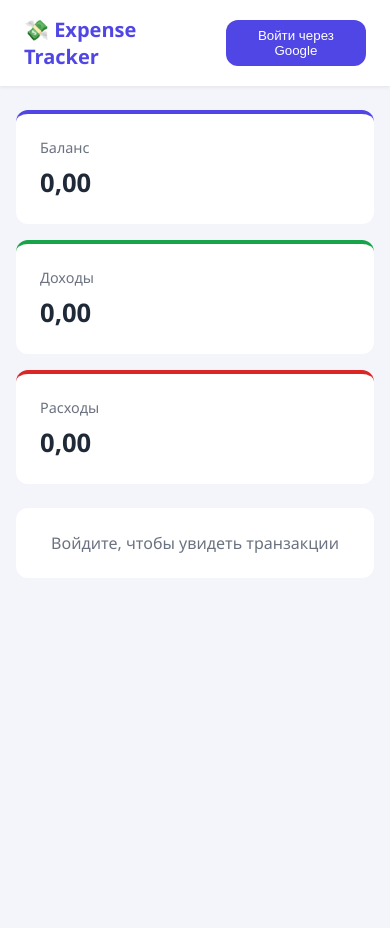
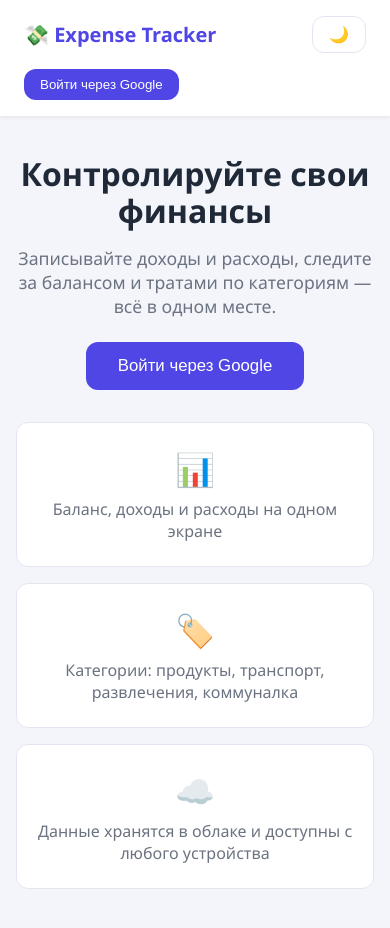
Before and after one commit to milanna0806/expense-tracker, a website: page index.html in a window 390 px wide. Before the commit the page ends 844 px from the top, so only its background shows below. Drawn offline with nearby package versions, Linux system fonts and the light colour scheme.

Commit message:
Добавить стартовый экран и переключатель темы

```diff
--- a/index.html
+++ b/index.html
@@ -4,15 +4,29 @@
   <meta charset="UTF-8">
   <meta name="viewport" content="width=device-width, initial-scale=1">
   <title>Expense Tracker</title>
+  <script>try{var t=localStorage.getItem('theme')||(matchMedia('(prefers-color-scheme: dark)').matches?'dark':'light');document.documentElement.dataset.theme=t}catch(e){}</script>
   <link rel="stylesheet" href="css/style.css">
 </head>
 <body class="page">
   <header class="header">
     <div class="header__logo">💸 Expense Tracker</div>
     <span class="header__greeting" id="greeting"></span>
+    <button class="header__theme" id="theme-btn" type="button" aria-label="Сменить тему">🌙</button>
     <button class="header__btn" id="auth-btn" type="button">Войти через Google</button>
   </header>
 
+  <section class="welcome" id="welcome">
+    <h1 class="welcome__title">Контролируйте свои финансы</h1>
+    <p class="welcome__text">Записывайте доходы и расходы, следите за балансом и тратами по категориям — всё в одном месте.</p>
+    <button class="welcome__btn" id="welcome-btn" type="button">Войти через Google</button>
+    <ul class="welcome__features">
+      <li class="welcome__feature"><span class="welcome__icon">📊</span>Баланс, доходы и расходы на одном экране</li>
+      <li class="welcome__feature"><span class="welcome__icon">🏷️</span>Категории: продукты, транспорт, развлечения, коммуналка</li>
+      <li class="welcome__feature"><span class="welcome__icon">☁️</span>Данные хранятся в облаке и доступны с любого устройства</li>
+    </ul>
+  </section>
+
+  <div class="app" id="app" hidden>
   <main class="page__content">
     <section class="summary">
       <article class="summary-card summary-card--balance">
@@ -29,7 +43,7 @@
       </article>
     </section>
 
-    <form class="form" id="tx-form" hidden>
+    <form class="form" id="tx-form">
       <input class="form__field" name="title" placeholder="Название" required>
       <input class="form__field" name="amount" type="number" min="0.01" step="0.01" placeholder="Сумма" required>
       <select class="form__field" name="type">
@@ -53,6 +67,7 @@
       <p class="transactions__empty" id="tx-empty">Войдите, чтобы увидеть транзакции</p>
     </section>
   </main>
+  </div>
 
   <script src="https://cdn.jsdelivr.net/npm/@supabase/supabase-js@2"></script>
   <script src="js/app.js"></script>
--- a/js/app.js
+++ b/js/app.js
@@ -1,65 +1,50 @@
 // 1. Вставьте данные своего проекта Supabase (Project Settings → API)
-const SUPABASE_URL = "https://phezoeinwrgdouuhafgz.supabase.co";
-const SUPABASE_KEY = "sb_publishable_0QVrXPIHnMUzE5b3fRMOPQ_E40ygTnC";
+const SUPABASE_URL = 'https://phezoeinwrgdouuhafgz.supabase.co';
+const SUPABASE_KEY = 'sb_publishable_0QVrXPIHnMUzE5b3fRMOPQ_E40ygTnC';
 
 const sb = supabase.createClient(SUPABASE_URL, SUPABASE_KEY);
 const $ = (id) => document.getElementById(id);
-const CATEGORIES = {
-  food: "Продукты",
-  transport: "Транспорт",
-  entertainment: "Развлечения",
-  bills: "Коммуналка",
-};
-const fmt = (n) =>
-  Number(n).toLocaleString("ru-RU", {
-    minimumFractionDigits: 2,
-    maximumFractionDigits: 2,
-  });
+const CATEGORIES = { food: 'Продукты', transport: 'Транспорт', entertainment: 'Развлечения', bills: 'Коммуналка' };
+const fmt = (n) => Number(n).toLocaleString('ru-RU', { minimumFractionDigits: 2, maximumFractionDigits: 2 });
 
 let user = null;
 let channel = null;
 
-const login = () =>
-  sb.auth.signInWithOAuth({
-    provider: "google",
-    options: { redirectTo: window.location.href },
-  });
+const login = () => sb.auth.signInWithOAuth({ provider: 'google', options: { redirectTo: window.location.href } });
 const logout = () => sb.auth.signOut();
 
 function renderSummary(rows) {
-  const sum = (t) =>
-    rows.filter((r) => r.type === t).reduce((s, r) => s + Number(r.amount), 0);
-  const inc = sum("income"),
-    exp = sum("expense");
-  $("income").textContent = fmt(inc);
-  $("expense").textContent = fmt(exp);
-  $("balance").textContent = fmt(inc - exp);
+  const sum = (t) => rows.filter((r) => r.type === t).reduce((s, r) => s + Number(r.amount), 0);
+  const inc = sum('income'), exp = sum('expense');
+  $('income').textContent = fmt(inc);
+  $('expense').textContent = fmt(exp);
+  $('balance').textContent = fmt(inc - exp);
 }
 
 function renderList(rows) {
-  const list = $("tx-list");
+  const list = $('tx-list');
   list.replaceChildren();
-  $("tx-empty").hidden = rows.length > 0;
-  $("tx-empty").textContent = "Транзакций пока нет";
+  $('tx-empty').hidden = rows.length > 0;
+  $('tx-empty').textContent = 'Транзакций пока нет';
   rows.forEach((r) => {
-    const li = document.createElement("li");
-    li.className = "transaction-item";
+    const li = document.createElement('li');
+    li.className = 'transaction-item';
 
-    const title = document.createElement("span");
-    title.className = "transaction-item__title";
+    const title = document.createElement('span');
+    title.className = 'transaction-item__title';
     title.textContent = r.title;
 
-    const badge = document.createElement("span");
+    const badge = document.createElement('span');
     badge.className = `badge category--${r.category}`;
     badge.textContent = CATEGORIES[r.category] || r.category;
 
-    const date = document.createElement("span");
-    date.className = "transaction-item__date";
-    date.textContent = new Date(r.created_at).toLocaleDateString("ru-RU");
+    const date = document.createElement('span');
+    date.className = 'transaction-item__date';
+    date.textContent = new Date(r.created_at).toLocaleDateString('ru-RU');
 
-    const amount = document.createElement("span");
+    const amount = document.createElement('span');
     amount.className = `transaction-item__amount transaction-item__amount--${r.type}`;
-    amount.textContent = (r.type === "income" ? "+" : "−") + fmt(r.amount);
+    amount.textContent = (r.type === 'income' ? '+' : '−') + fmt(r.amount);
 
     li.append(title, badge, date, amount);
     list.append(li);
@@ -67,41 +52,28 @@ function renderList(rows) {
 }
 
 async function loadTransactions() {
-  const { data, error } = await sb
-    .from("transactions")
-    .select("*")
-    .order("created_at", { ascending: false });
-  if (error) return alert("Ошибка загрузки: " + error.message);
+  const { data, error } = await sb.from('transactions').select('*').order('created_at', { ascending: false });
+  if (error) return alert('Ошибка загрузки: ' + error.message);
   renderSummary(data);
   renderList(data);
 }
 
 function subscribe() {
   if (channel) sb.removeChannel(channel);
-  channel = sb
-    .channel("transactions-" + user.id)
-    .on(
-      "postgres_changes",
-      {
-        event: "*",
-        schema: "public",
-        table: "transactions",
-        filter: `user_id=eq.${user.id}`,
-      },
-      loadTransactions,
-    )
+  channel = sb.channel('transactions-' + user.id)
+    .on('postgres_changes', { event: '*', schema: 'public', table: 'transactions', filter: `user_id=eq.${user.id}` }, loadTransactions)
     .subscribe();
 }
 
 function applySession(session) {
   user = session?.user ?? null;
-  const btn = $("auth-btn");
-  btn.textContent = user ? "Выйти" : "Войти через Google";
+  const btn = $('auth-btn');
+  btn.textContent = user ? 'Выйти' : 'Войти через Google';
   btn.onclick = user ? logout : login;
-  $("greeting").textContent = user
-    ? `Привет, ${user.user_metadata?.full_name || user.email}!`
-    : "";
-  $("tx-form").hidden = !user;
+  $('greeting').textContent = user ? `Привет, ${user.user_metadata?.full_name || user.email}!` : '';
+  $('welcome').hidden = !!user;
+  $('app').hidden = !user;
+  $('greeting').hidden = !user;
 
   if (user) {
     loadTransactions();
@@ -110,24 +82,34 @@ function applySession(session) {
     if (channel) sb.removeChannel(channel);
     renderSummary([]);
     renderList([]);
-    $("tx-empty").hidden = false;
-    $("tx-empty").textContent = "Войдите, чтобы увидеть транзакции";
+    $('tx-empty').hidden = false;
+    $('tx-empty').textContent = 'Войдите, чтобы увидеть транзакции';
   }
 }
 
-$("tx-form").addEventListener("submit", async (e) => {
+$('tx-form').addEventListener('submit', async (e) => {
   e.preventDefault();
   const f = new FormData(e.target);
-  const { error } = await sb.from("transactions").insert({
+  const { error } = await sb.from('transactions').insert({
     user_id: user.id,
-    title: f.get("title").trim(),
-    amount: Number(f.get("amount")),
-    type: f.get("type"),
-    category: f.get("category"),
+    title: f.get('title').trim(),
+    amount: Number(f.get('amount')),
+    type: f.get('type'),
+    category: f.get('category')
   });
-  if (error) return alert("Ошибка: " + error.message);
+  if (error) return alert('Ошибка: ' + error.message);
   e.target.reset();
   loadTransactions();
 });
 
 sb.auth.onAuthStateChange((_event, session) => applySession(session));
+
+// --- Переключатель темы ---
+function setTheme(t) {
+  document.documentElement.dataset.theme = t;
+  try { localStorage.setItem('theme', t); } catch (e) {}
+  $('theme-btn').textContent = t === 'dark' ? '☀️' : '🌙';
+}
+$('theme-btn').addEventListener('click', () => setTheme(document.documentElement.dataset.theme === 'dark' ? 'light' : 'dark'));
+setTheme(document.documentElement.dataset.theme || 'light');
+$('welcome-btn').addEventListener('click', login);
--- a/src/scss/_form.scss
+++ b/src/scss/_form.scss
@@ -11,8 +11,10 @@
   &__field {
     flex: 1 1 140px;
     padding: v.$space-sm v.$space-md;
-    border: 1px solid #d1d5db;
+    border: 1px solid v.$border-color;
     border-radius: v.$radius;
+    background: v.$card-bg;
+    color: v.$text-color;
     font: inherit;
   }
 
--- a/src/scss/_header.scss
+++ b/src/scss/_header.scss
@@ -9,6 +9,16 @@
 
   &__logo { font-size: 1.25rem; font-weight: 700; color: v.$primary-color; }
   &__greeting { margin-left: auto; color: v.$muted-color; }
+  @include m.respond-to(mobile) { flex-wrap: wrap; &__greeting { display: none; } }
+
+  &__theme {
+    padding: v.$space-sm v.$space-md;
+    border: 1px solid v.$border-color;
+    border-radius: v.$radius;
+    background: transparent;
+    cursor: pointer;
+    font-size: 1rem;
+  }
 
   &__btn {
     padding: v.$space-sm v.$space-md;
--- /dev/null
+++ b/src/scss/_theme.scss
@@ -0,0 +1,25 @@
+:root {
+  --primary: #4f46e5;
+  --bg: #f4f5fb;
+  --surface: #ffffff;
+  --surface-alt: #eef0f8;
+  --border: #e3e6f0;
+  --text: #1f2937;
+  --muted: #6b7280;
+  --income: #16a34a;
+  --expense: #dc2626;
+}
+
+:root[data-theme='dark'] {
+  --primary: #818cf8;
+  --bg: #0f1220;
+  --surface: #1a1d2e;
+  --surface-alt: #232740;
+  --border: #2d3250;
+  --text: #e5e7eb;
+  --muted: #9ca3af;
+  --income: #4ade80;
+  --expense: #f87171;
+}
+
+body { transition: background 0.2s, color 0.2s; }
--- a/src/scss/_transactions.scss
+++ b/src/scss/_transactions.scss
@@ -15,13 +15,13 @@
     padding: v.$space-md v.$space-lg;
   }
 
-  &__head { background: #eef0f8; font-weight: 600; color: v.$muted-color; }
+  &__head { background: v.$surface-alt; font-weight: 600; color: v.$muted-color; }
   &__list { margin: 0; padding: 0; list-style: none; }
   &__empty { margin: 0; padding: v.$space-lg; text-align: center; color: v.$muted-color; }
 }
 
 .transaction-item {
-  border-top: 1px solid #eef0f5;
+  border-top: 1px solid v.$border-color;
 
   &__title { font-weight: 500; }
   &__date { color: v.$muted-color; font-size: 0.9rem; }
@@ -54,7 +54,7 @@
     @include m.flex(column, flex-start, flex-start, v.$space-sm);
     margin: v.$space-sm;
     padding: v.$space-md;
-    border: 1px solid #eef0f5;
+    border: 1px solid v.$border-color;
     border-radius: v.$radius;
   }
 
--- a/src/scss/_variables.scss
+++ b/src/scss/_variables.scss
@@ -1,10 +1,12 @@
-$primary-color: #4f46e5;
-$bg-color: #f4f5fb;
-$card-bg: #ffffff;
-$text-color: #1f2937;
-$muted-color: #6b7280;
-$income-color: #16a34a;
-$expense-color: #dc2626;
+$primary-color: var(--primary);
+$bg-color: var(--bg);
+$card-bg: var(--surface);
+$surface-alt: var(--surface-alt);
+$border-color: var(--border);
+$text-color: var(--text);
+$muted-color: var(--muted);
+$income-color: var(--income);
+$expense-color: var(--expense);
 
 $font-family: 'Segoe UI', Roboto, Arial, sans-serif;
 $radius: 12px;
--- /dev/null
+++ b/src/scss/_welcome.scss
@@ -0,0 +1,52 @@
+@use 'variables' as v;
+@use 'mixins' as m;
+
+.welcome {
+  max-width: 880px;
+  margin: 0 auto;
+  padding: 72px v.$space-md;
+  text-align: center;
+
+  &[hidden] { display: none; }
+
+  &__title { margin: 0 0 v.$space-md; font-size: 2.6rem; line-height: 1.15; }
+  &__text { margin: 0 auto v.$space-lg; max-width: 560px; font-size: 1.1rem; color: v.$muted-color; }
+
+  &__btn {
+    padding: 14px 32px;
+    border: 0;
+    border-radius: v.$radius;
+    background: v.$primary-color;
+    color: #fff;
+    font-size: 1.05rem;
+    cursor: pointer;
+    &:hover { opacity: 0.9; }
+  }
+
+  &__features {
+    display: grid;
+    grid-template-columns: repeat(3, 1fr);
+    gap: v.$gap;
+    margin: 56px 0 0;
+    padding: 0;
+    list-style: none;
+  }
+
+  &__feature {
+    padding: v.$space-lg v.$space-md;
+    background: v.$card-bg;
+    border: 1px solid v.$border-color;
+    border-radius: v.$radius;
+    color: v.$muted-color;
+  }
+
+  &__icon { display: block; margin-bottom: v.$space-sm; font-size: 2rem; }
+
+  @include m.respond-to(tablet) {
+    padding-top: 40px;
+    &__title { font-size: 2rem; }
+    &__features { grid-template-columns: 1fr; margin-top: 32px; }
+  }
+}
+
+.app[hidden] { display: none; }
--- a/src/scss/main.scss
+++ b/src/scss/main.scss
@@ -5,6 +5,8 @@
 @use 'form';
 @use 'transactions';
 @use 'categories';
+@use 'welcome';
+@use 'theme';
 
 *, *::before, *::after { box-sizing: border-box; }
 
```
Also changed, not shown: css/style.css.
